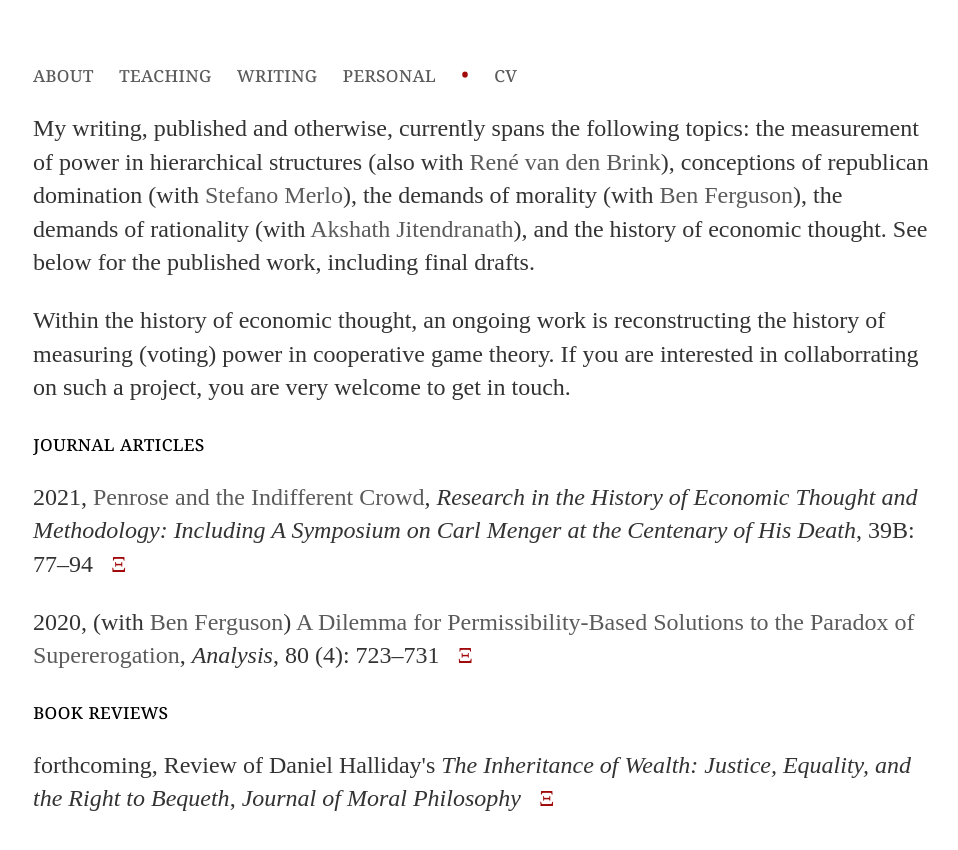
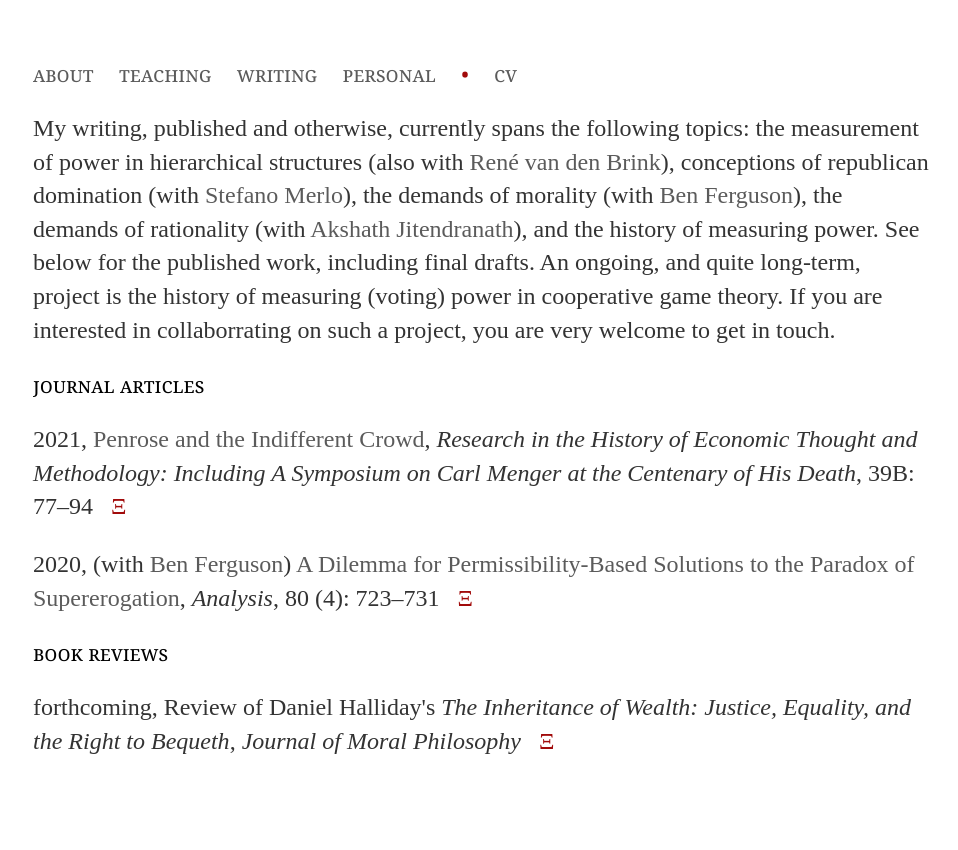
Before and after one commit to uzunovam/uzunovam, a Jekyll site: the page built from writing/index.html, in a window 1280 px wide. Shown: the top 850 px of the page, without its empty margins (159-1117 px from the left). Built offline with Jekyll 4.4.1, drawn with Linux system fonts in a browser that asks for light colours.

Commit message:
Update index.html

```diff
--- a/writing/index.html
+++ b/writing/index.html
@@ -3,8 +3,7 @@
 title: Writing
 ---
 <div class="blurb">
-	<p>My writing, published and otherwise, currently spans the following topics: the measurement of power in hierarchical structures (also with <a href="http://personal.vu.nl/j.r.vanden.brink/">René van den Brink</a>), conceptions of republican domination (with <a href="https://www.stefanomerlo.org/">Stefano Merlo</a>), the demands of morality (with <a href="https://www.benjaminferguson.org/">Ben Ferguson</a>), the demands of rationality (with <a href="https://akshathjitendranath.weebly.com/">Akshath Jitendranath</a>), and the history of economic thought. See below for the published work, including final drafts.</p>
-	<p>Within the history of economic thought, an ongoing work is reconstructing the history of measuring (voting) power in cooperative game theory. If you are interested in collaborrating on such a project, you are very welcome to get in touch.</p>
+	<p>My writing, published and otherwise, currently spans the following topics: the measurement of power in hierarchical structures (also with <a href="http://personal.vu.nl/j.r.vanden.brink/">René van den Brink</a>), conceptions of republican domination (with <a href="https://www.stefanomerlo.org/">Stefano Merlo</a>), the demands of morality (with <a href="https://www.benjaminferguson.org/">Ben Ferguson</a>), the demands of rationality (with <a href="https://akshathjitendranath.weebly.com/">Akshath Jitendranath</a>), and the history of measuring power. See below for the published work, including final drafts. An ongoing, and quite long-term, project is the history of measuring (voting) power in cooperative game theory. If you are interested in collaborrating on such a project, you are very welcome to get in touch.</p>
 	<section>journal articles</section>
 	<p>2021, <a href="https://doi.org/10.1108/S0743-41542021000039B006">Penrose and the Indifferent Crowd</a>, <cite>Research in the History of Economic Thought and Methodology: Including A Symposium on Carl Menger at the Centenary of His Death</cite>, 39B: 77–94 &nbsp; <a href="/files/papers/Penrose and the Indifferent Crowd.pdf"><bullet>&Xi;</bullet></a></p>
 	<p>2020, (with <a href="https://www.benjaminferguson.org/">Ben Ferguson</a>) <a href="https://doi.org/10.1093/analys/anaa033">A Dilemma for Permissibility-Based Solutions to the Paradox of Supererogation</a>, <cite>Analysis</cite>, 80 (4): 723–731  &nbsp; <a href="/files/papers/A Dilemma for Permissibility-Based Solutions to the Paradox of Supererogation.pdf"><bullet>&Xi;</bullet></a></p>
```
